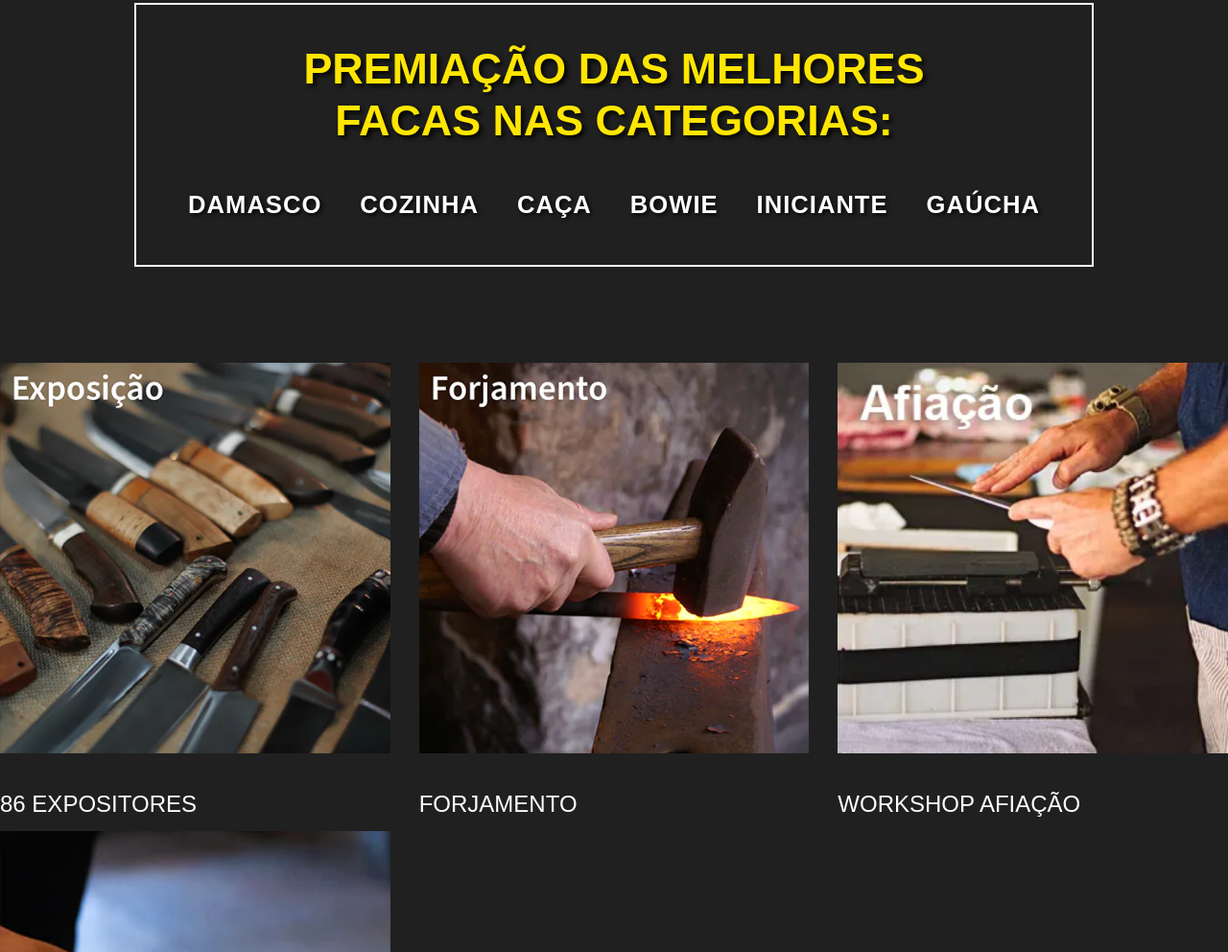
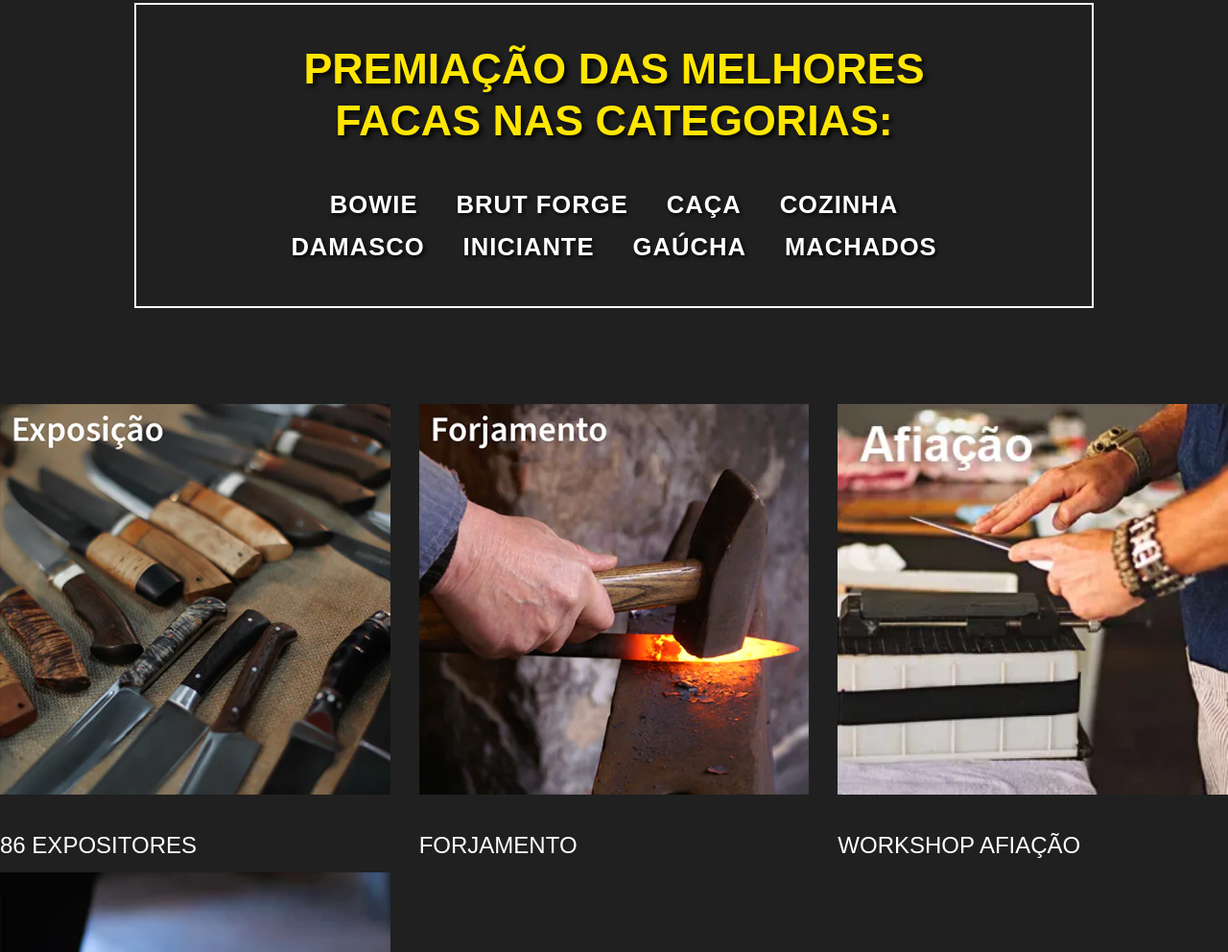
Before and after one commit to feiramineiracutelaria/feiramineiracutelaria.github.io, a plain HTML site: page index.html in a window 1280 px wide. Shown: the part 4187-5179 px from the top of the page at 96% size. Drawn offline with Linux system fonts and the light colour scheme.

Commit message:
categorias

```diff
--- a/index.html
+++ b/index.html
@@ -380,12 +380,17 @@ comercialização de peças, equipamentos e insumos, além de workshops e outras
                             </h2>
 
                             <ul class="premio-facas-categories">
+                                <li class="premio-facas-category-item">Bowie</li>
+                                <li class="premio-facas-category-item">Brut Forge</li>
+                                <li class="premio-facas-category-item">Caça</li>
+                                <li class="premio-facas-category-item">Cozinha</li>
+                            </ul>
+                            <ul class="premio-facas-categories">
                                 <li class="premio-facas-category-item">Damasco</li>
-                                <li class="premio-facas-category-item">Cozinha</li>
-                                <li class="premio-facas-category-item">Caça</li>
-                                <li class="premio-facas-category-item">Bowie</li>
                                 <li class="premio-facas-category-item">Iniciante</li>
                                 <li class="premio-facas-category-item">Gaúcha</li>
+                                <li class="premio-facas-category-item">Machados</li>
+
                             </ul>
                         </div>
                     </div>
```
